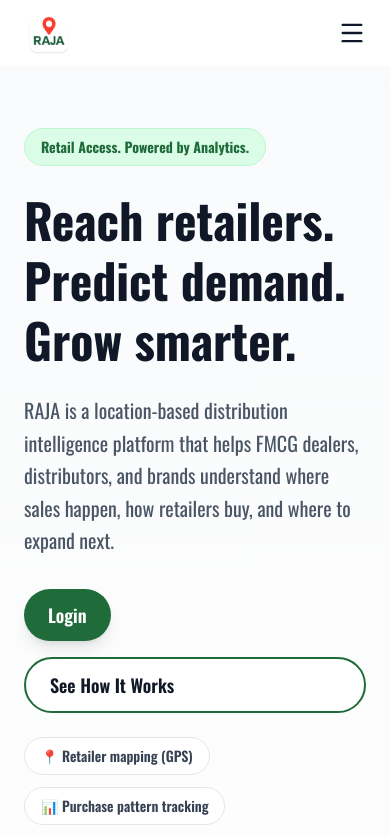
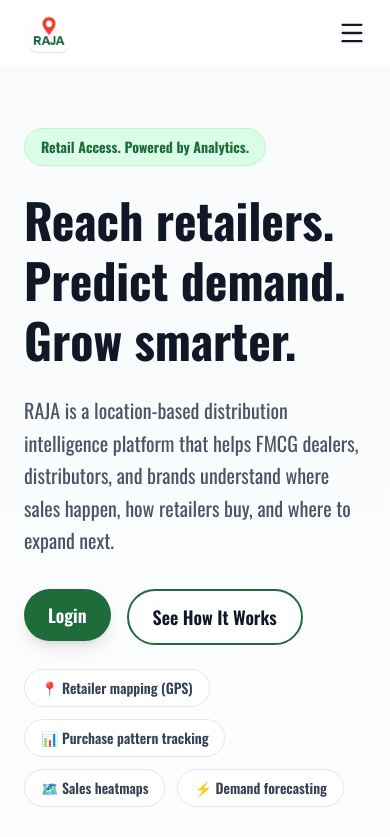
Before and after one commit to taja-platform/taja-landing-page, a Next.js app: page / in a window 390 px wide. Shown: the top 837 px of the page. Built offline with nearby package versions, Linux system fonts and the light colour scheme.

Commit message:
Login button realign

```diff
--- a/src/app/page.tsx
+++ b/src/app/page.tsx
@@ -351,9 +351,9 @@
               <p className="text-xl text-gray-600 mb-8 leading-relaxed">
                 RAJA is a location-based distribution intelligence platform that helps FMCG dealers, distributors, and brands understand where sales happen, how retailers buy, and where to expand next.
               </p>
-              <div className="flex flex-col sm:flex-row gap-4">
+              <div className="flex flex-wrap gap-4">
                 <Link href="https://app.raja.ng/login" target="_blank" rel="noopener noreferrer">
-                  <Button variant="accent" className='cursor-pointer'>Login</Button>
+                  <Button variant="accent" className='cursor-pointer w-full'>Login</Button>
                 </Link>
                 <Button variant="secondary" href="#howitworks">
                   See How It Works
```
